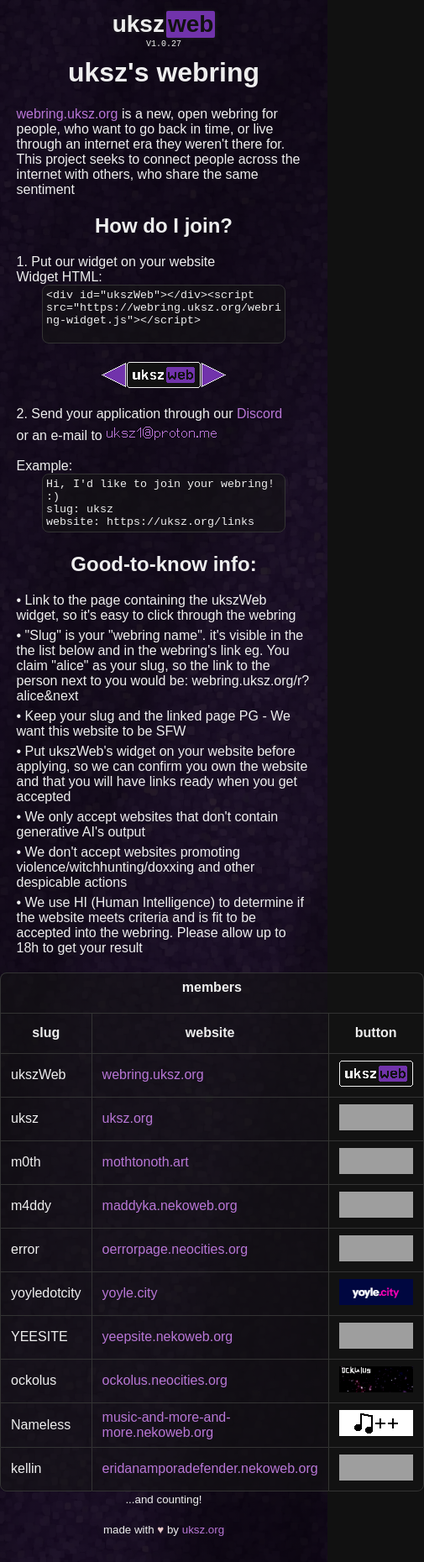
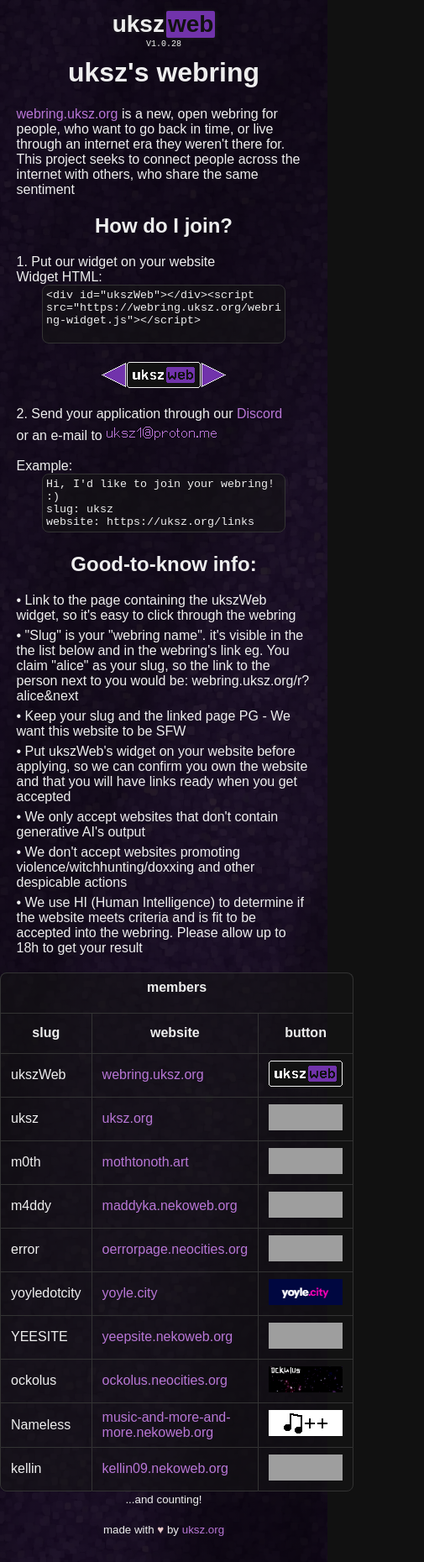
Before and after one commit to uksz1/ukszWeb, a plain HTML site: page index.html in a window 390 px wide. Shown: the whole page at 84% size, 505 px wide, since content can reach past the window. Drawn offline with Linux system fonts and the light colour scheme; grey boxes are pictures that could not be loaded.

Commit message:
1.0.28 - updated kellin's url

```diff
--- a/css/style.css
+++ b/css/style.css
@@ -161,11 +161,10 @@ caption,th{
   .content{
     margin:unset;
     border-radius:unset;
-    border:unset;
     width:100vw;
     box-shadow:unset;
   }
-  p,table{width:90%;}
+  p,table{width:90vw;}
 }
 .pulse{
   animation: alternate 2s pulse ease-in-out infinite;
--- a/index.html
+++ b/index.html
@@ -13,7 +13,7 @@
 </head>
 <body style="background-color:#111;">
   <main class="content" id="top">
-    <header class="logo" style="display:block;width:130px;height:37px;margin:auto;margin-top: 10px;margin-bottom: 10px;"><div class="logo1">uksz<button class="logo2">web</button><small class="ver">V1.0.27</small></div></header>
+    <header class="logo" style="display:block;width:130px;height:37px;margin:auto;margin-top: 10px;margin-bottom: 10px;"><div class="logo1">uksz<button class="logo2">web</button><small class="ver">V1.0.28</small></div></header>
     <h1 role="Header">uksz's webring</h1>
     <p><a href="">webring.uksz.org</a> is a new, open webring for people, who want to go back in time, or live through an internet era they weren't there for.</p>
     <p>This project seeks to connect people across the internet with others, who share the same sentiment</p>
@@ -92,8 +92,8 @@
       </tr>
       <tr>
         <td class="slug">kellin</td>
-        <td><a href="https://eridanamporadefender.nekoweb.org/" target="_blank">eridanamporadefender.nekoweb.org</a></td>
-        <td class="btn"><img src="https://eridanamporadefender.nekoweb.org/imgs/button.png" alt="kellin's site button"></td>
+        <td><a href="https://kellin09.nekoweb.org" target="_blank">kellin09.nekoweb.org</a></td>
+        <td class="btn"><img src="https://kellin09.nekoweb.org/imgs/button.png" alt="kellin's site button"></td>
       </tr>
     </table>
     <small>...and counting!</small>
--- a/webring-widget.js
+++ b/webring-widget.js
@@ -10,7 +10,7 @@
   "YEESITE": "https://yeepsite.nekoweb.org",
   "ockolus": "https://ockolus.neocities.org",
   "Nameless": "https://music-and-more-and-more.nekoweb.org",
-  "kellin": "https://eridanamporadefender.nekoweb.org"
+  "kellin": "https://kellin09.nekoweb.org"
   };
 
   const baseUrl = location.origin;
--- a/webring.json
+++ b/webring.json
@@ -8,5 +8,5 @@
   "YEESITE": "https://yeepsite.nekoweb.org",
   "ockolus": "https://ockolus.neocities.org",
   "Nameless": "https://music-and-more-and-more.nekoweb.org",
-  "kellin": "https://eridanamporadefender.nekoweb.org"
+  "kellin": "https://kellin09.nekoweb.org"
 }
```
